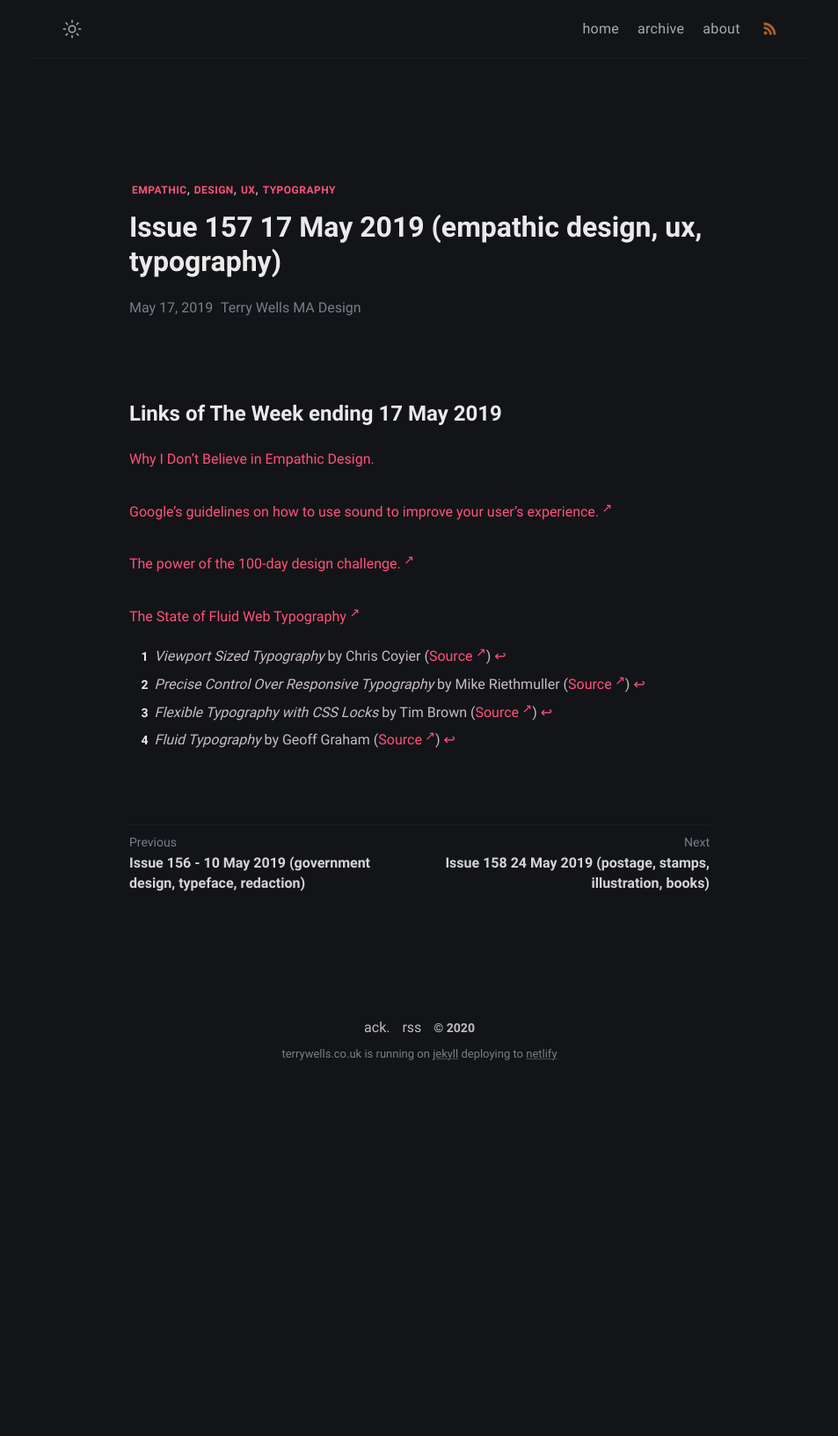
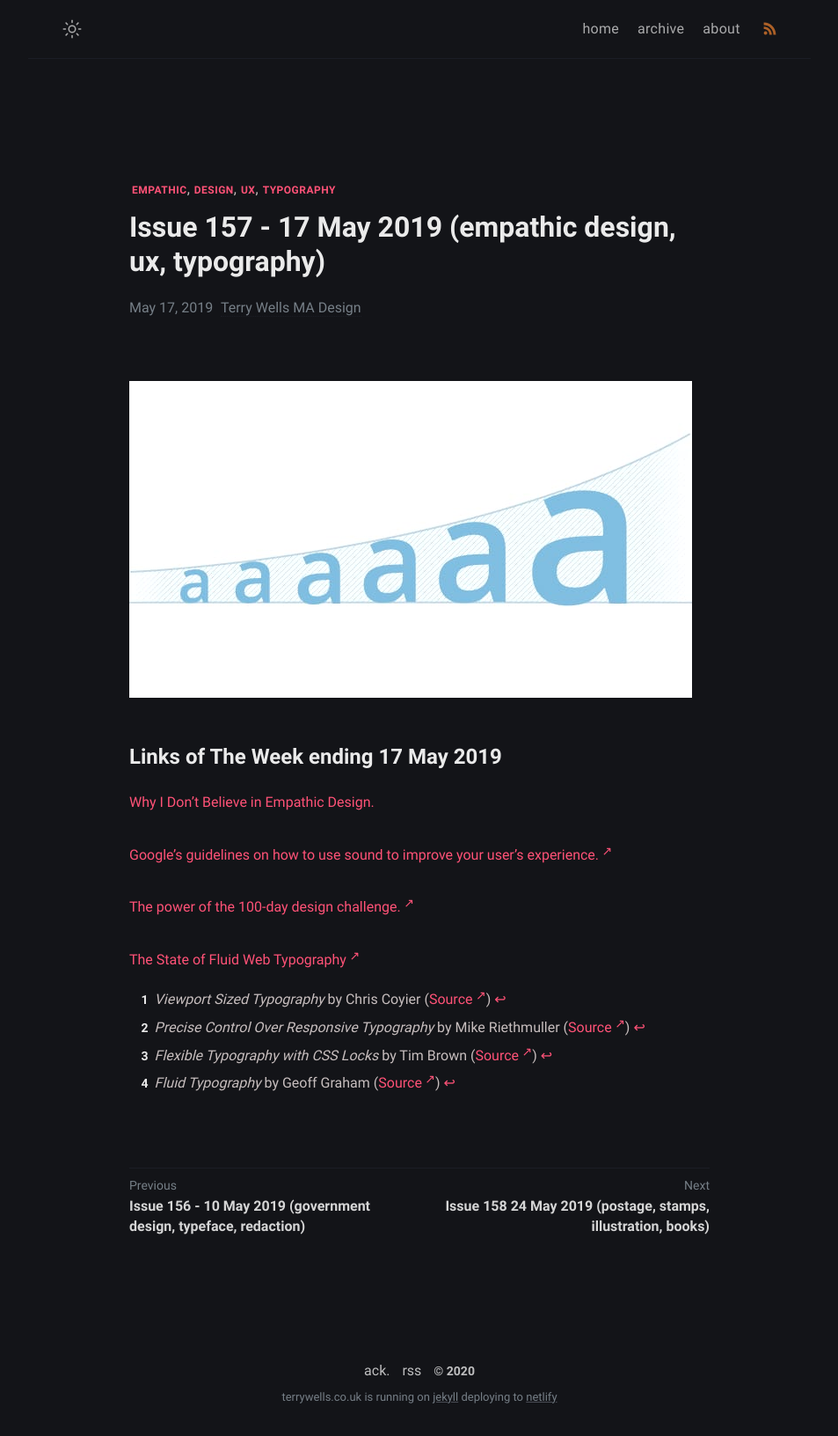
Before and after one commit to wristtattoo/jekyll-klise, a Jekyll site: the page built from _posts/2020-11-03-issue-157-17-may-2019-empathic-design-ux-typography.md, in a window 1280 px wide. Shown: the whole page at 88% size, without its empty margins (163-1116 px from the left). Built offline with Jekyll 4.4.1, drawn with Linux system fonts in a browser that asks for light colours; a script that is not in the unit is left out; before the commit the page ends 1242 px from its top, so only the background shows below that.

Commit message:
Update Links of The Week “2020-11-03-issue-157-17-may-2019-empathic-design-ux-typography”

```diff
--- a/_posts/2020-11-03-issue-157-17-may-2019-empathic-design-ux-typography.md
+++ b/_posts/2020-11-03-issue-157-17-may-2019-empathic-design-ux-typography.md
@@ -1,9 +1,11 @@
 ---
 layout: post
-title: Issue 157 17 May 2019 (empathic design, ux, typography)
+title: Issue 157 - 17 May 2019 (empathic design, ux, typography)
 tags: empathic design ux typography
 date: 2019-05-17T14:43:09.818Z
 ---
+![Why I Don’t Believe in Empathic Design](/assets/uploads/issue-157.jpg "Why I Don’t Believe in Empathic Design")
+
 # Links of The Week ending 17 May 2019
 
 <a title="Why I Don’t Believe in Empathic Design" href="https://theblog.adobe.com/why-i-dont-believe-in-empathic-design-don-norman/">Why I Don’t Believe in Empathic Design.</a>
@@ -13,6 +15,7 @@
 <a title="The power of the 100-day design challenge" href="https://uxdesign.cc/100daychallenge-9f80ee42323e" target="_blank">The power of the 100-day design challenge.</a>
 
 <a title="The State of Fluid Web Typography" href="https://betterwebtype.com/articles/2019/05/14/the-state-of-fluid-web-typography/" target="_blank">The State of Fluid Web Typography</a>
+
 <div class="footnotes">
 <ol>
  	<li id="fn:1"><em>Viewport Sized Typography</em> by Chris Coyier (<a href="https://css-tricks.com/viewport-sized-typography/" target="_blank">Source</a>) <a class="reversefootnote" href="#fnref:1">↩</a></li>
```
Also changed, not shown: assets/uploads/issue-157.jpg (added).
